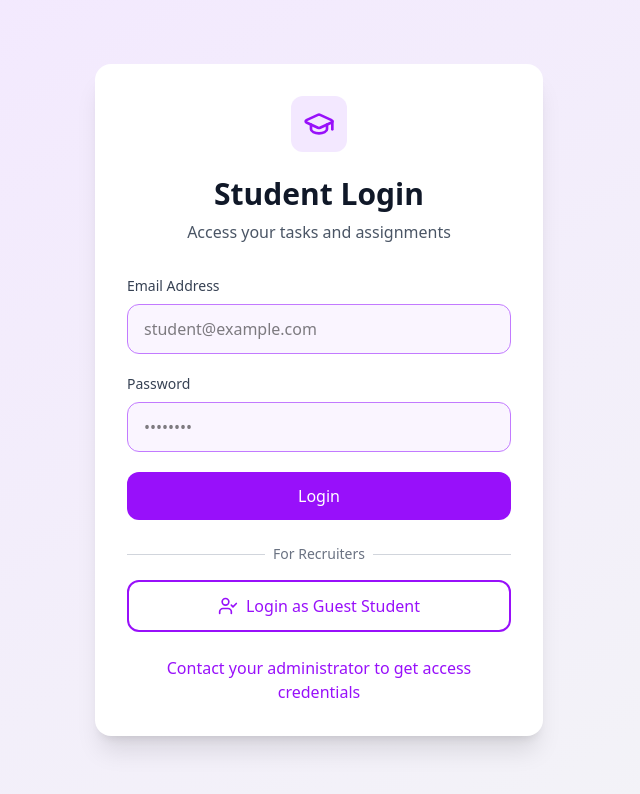
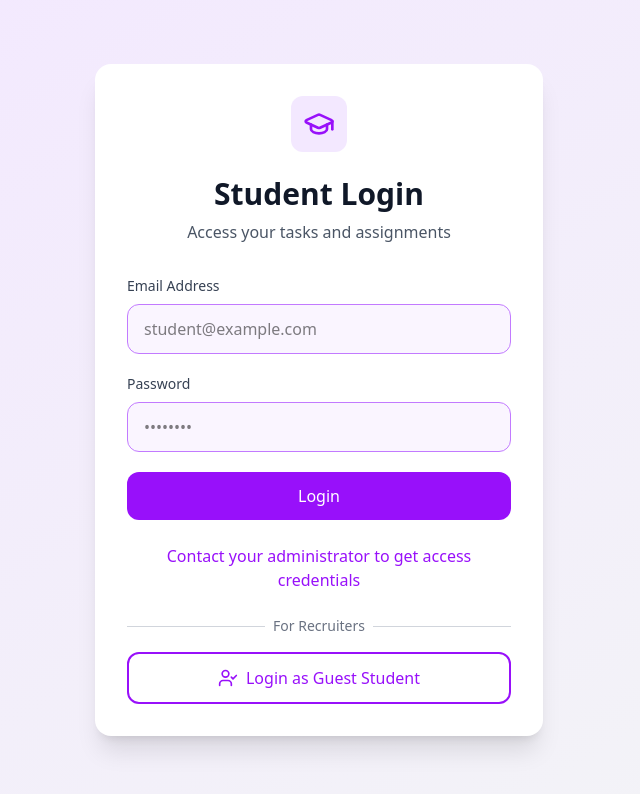
Before and after one commit to Sahileweb/SyncEdu, a React (Vite) app: page /student/login in a window 1280 px wide. Shown: the top 794 px of the page, without its empty margins (321-961 px from the left). Built offline with nearby package versions, Linux system fonts and the light colour scheme; no server answers.

Commit message:
changed the login UI

```diff
--- a/src/pages/Student/StudentLogin.tsx
+++ b/src/pages/Student/StudentLogin.tsx
@@ -106,6 +106,9 @@ export default function StudentLogin() {
             </button>
           </form>
 
+          <p className="text-center text-purple-600 mt-6 text-m">
+            Contact your administrator to get access credentials
+          </p>
           <div className="mt-6">
                 <div className="relative">
                     <div className="absolute inset-0 flex items-center">
@@ -126,10 +129,6 @@ export default function StudentLogin() {
                 </button>
             </div>
 
-
-          <p className="text-center text-purple-600 mt-6 text-m">
-            Contact your administrator to get access credentials
-          </p>
         </div>
       </div>
     </div>
```
